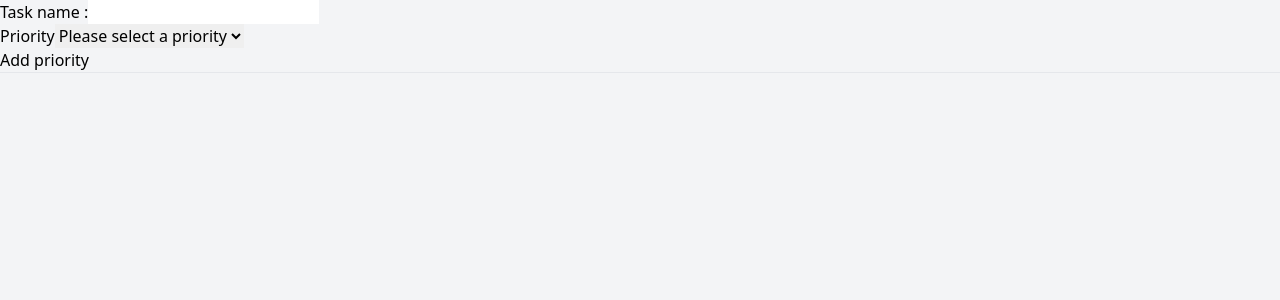
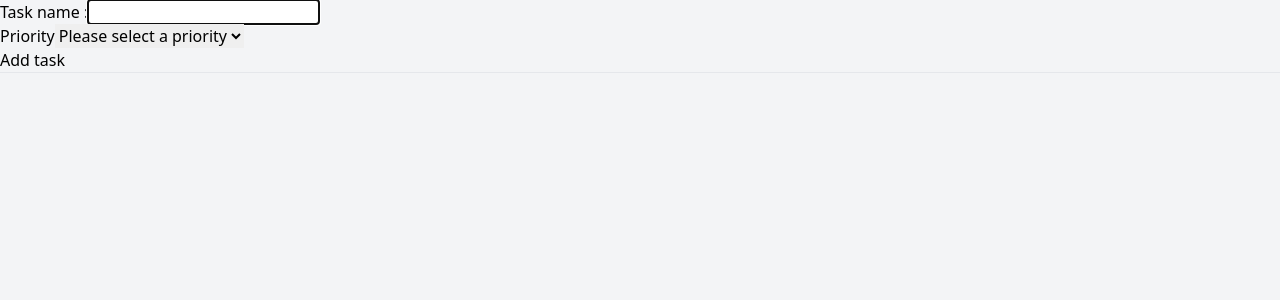
Before and after one commit to francois-ulrich/vuejs-course, a Vue app: page / in a window 1280 px wide. Shown: the top 300 px of the page. Built offline with nearby package versions, Linux system fonts and the light colour scheme.

Commit message:
added local storage persistance for TaskManager items

```diff
--- a/src/components/Project03/Components/TaskManagerForm.vue
+++ b/src/components/Project03/Components/TaskManagerForm.vue
@@ -1,7 +1,9 @@
 <script setup lang="ts">
-import { ref } from "vue";
+import { onMounted, ref, useTemplateRef } from "vue";
 import type TaskManagerFormData from "../Types/TaskManagerFormData";
 import { TaskItemPriority } from "../Types/TaskItemPriority";
+
+const taskNameInputRef = useTemplateRef("taskNameInputRef");
 
 let form = ref<TaskManagerFormData>({
   taskName: "",
@@ -16,12 +18,22 @@ function onSubmit() {
   if (form.value.taskName === "" || form.value.priority === null) return;
   emit("submit", form.value);
 }
+
+onMounted(() => {
+  taskNameInputRef.value?.focus();
+});
 </script>
 
 <template>
   <form @submit.prevent="onSubmit">
     <label for="taskName">Task name :</label>
-    <input type="text" id="taskName" name="taskName" v-model="form.taskName" />
+    <input
+      type="text"
+      id="taskName"
+      name="taskName"
+      v-model="form.taskName"
+      ref="taskNameInputRef"
+    />
 
     <br />
 
@@ -35,6 +47,6 @@ function onSubmit() {
 
     <br />
 
-    <input type="submit" value="Add priority" />
+    <input type="submit" value="Add task" />
   </form>
 </template>
--- a/src/components/Project03/TaskManager.vue
+++ b/src/components/Project03/TaskManager.vue
@@ -1,10 +1,12 @@
 <script setup lang="ts">
-import { ref } from "vue";
+import { onMounted, ref, watch } from "vue";
 import TaskManagerForm from "./Components/TaskManagerForm.vue";
 import TaskItem from "./Components/TaskItem.vue";
 import type { TaskItemData } from "./Types/TaskItemData";
 import type TaskManagerFormData from "./Types/TaskManagerFormData";
 import { v4 as uuidv4 } from "uuid";
+
+const localStorageItemKey = "taskItems";
 
 let items = ref<TaskItemData[]>([]);
 
@@ -15,10 +17,33 @@ function onFormSubmit(formData: TaskManagerFormData) {
     priority: formData.priority,
   };
 
-  console.log(newItem);
-
   items.value.push(newItem);
 }
+
+onMounted(() => {
+  const localStorageData = localStorage.getItem(localStorageItemKey);
+
+  console.log({ localStorageData });
+
+  if (localStorageData === null) return;
+
+  try {
+    // ✅ Parse proprement et typé
+    items.value = JSON.parse(localStorageData) as TaskItemData[];
+
+    console.log({ parsedItems: items.value });
+  } catch (err) {
+    console.error("Erreur de parsing du localStorage:", err);
+  }
+});
+
+watch(
+  items,
+  () => {
+    localStorage.setItem(localStorageItemKey, JSON.stringify(items.value));
+  },
+  { deep: true }
+);
 </script>
 
 <template>
```
